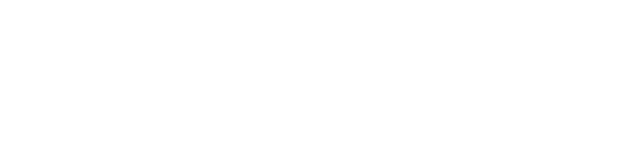
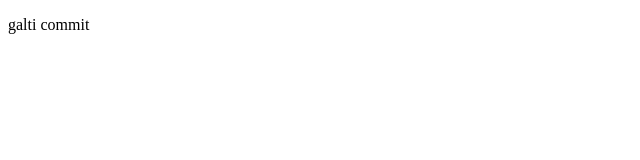
Before and after one commit to lakshya-26/git-tutoria-, a plain HTML site: page index.html in a window 1280 px wide. Shown: the whole page, without its empty margins (0-640 px from the left). Drawn offline with Linux system fonts and the light colour scheme.

Commit message:
new galti

```diff
--- a/index.html
+++ b/index.html
@@ -13,10 +13,7 @@
         <link rel="stylesheet" href="">
     </head>
     <body>
-        <!--[if lt IE 7]>
-            <p class="browsehappy">You are using an <strong>outdated</strong> browser. Please <a href="#">upgrade your browser</a> to improve your experience.</p>
-        <![endif]-->
-
+        <p>galti commit</p>
         <script src="" async defer></script>
     </body>
 </html>
```
